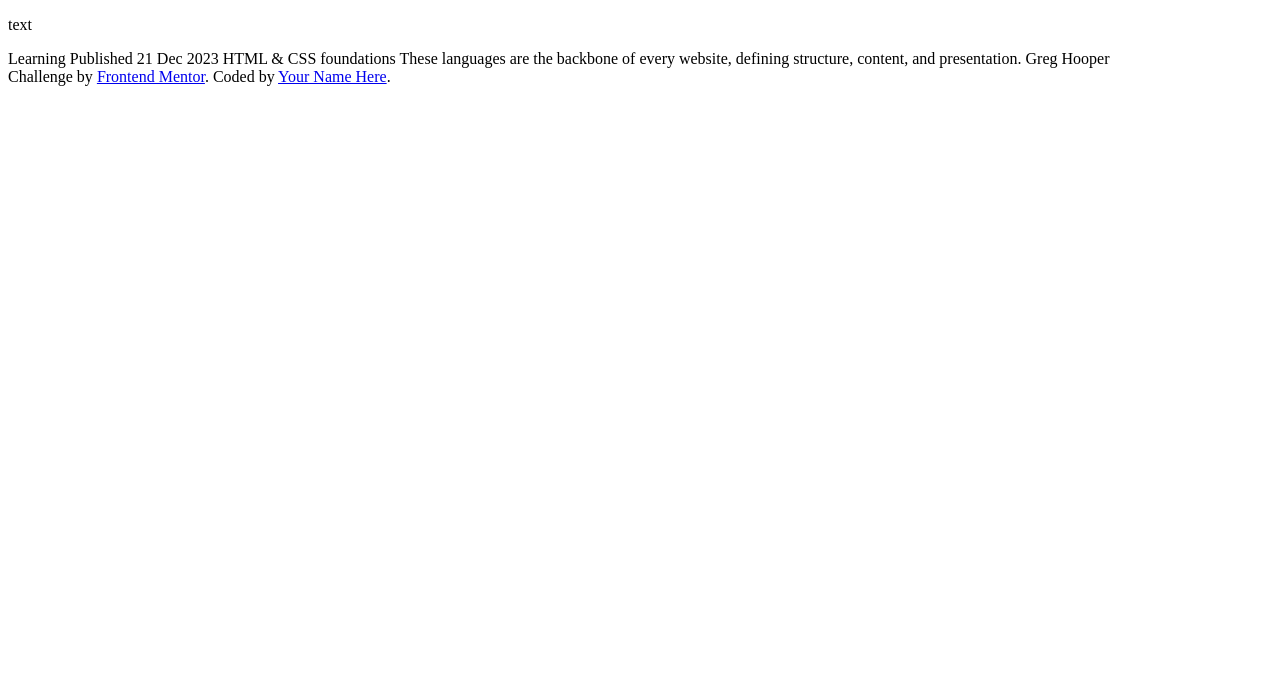
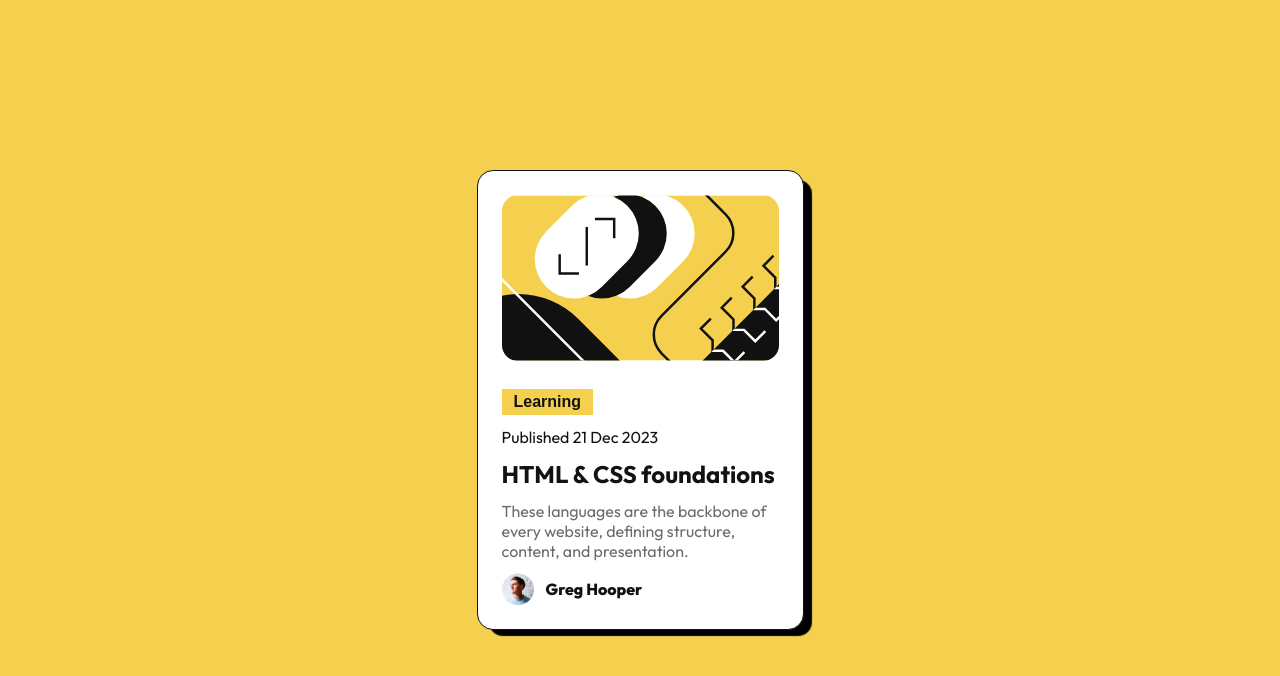
Before and after one commit to arolik/blog-preview-card-main, a plain HTML site: page index.html in a window 1280 px wide. Drawn offline with Linux system fonts and the light colour scheme.

Commit message:
finish project

```diff
--- a/index.html
+++ b/index.html
@@ -8,20 +8,21 @@
   <link rel="stylesheet" href="style.css" />
 </head>
 <body>
-  <p>text</p>
-  Learning
+  <div class="blog-card">
+    <div class="blog-card__img-container">
+      <img src="./assets/images/illustration-article.svg" />
+    </div>
+    <div class="blog-card__content">
+      <input type="button" value="Learning" class="card-btn" />
+      <p class="card-publish">Published 21 Dec 2023</p>
+      <h2 class="card-title">HTML & CSS foundations</h2>
+      <p class="card-text">These languages are the backbone of every website, defining structure, content, and presentation.</p>
+      <div class="card-author">
+          <img class="card-author__photo" src="./assets/images/image-avatar.webp" />
+          <p class="card-author__name">Greg Hooper</p>
+      </div>
+    </div>
+  </div>
 
-  Published 21 Dec 2023
-
-  HTML & CSS foundations
-
-  These languages are the backbone of every website, defining structure, content, and presentation.
-
-  Greg Hooper
-
-  <div class="attribution">
-    Challenge by <a href="https://www.frontendmentor.io?ref=challenge" target="_blank">Frontend Mentor</a>.
-    Coded by <a href="#">Your Name Here</a>.
-  </div>
 </body>
 </html>
--- a/style.css
+++ b/style.css
@@ -0,0 +1,107 @@
+@import url('https://fonts.googleapis.com/css2?family=Outfit:wght@100..900&display=swap');
+
+* {
+    box-sizing: border-box;
+}
+p, h1, h2, h3, h4, h5 {
+    margin: 0;
+}
+
+:root {
+    /* colors */
+    --yellow: hsl(47, 88%, 63%);
+    --white: hsl(0, 0%, 100%);
+    --gray-500: hsl(0, 0%, 42%);
+    --gray-950: hsl(0, 0%, 7%);
+    /* typography */
+    --fs-normal: 16px;
+    --family: "Outfit", system-ui;
+    --weight-normal: 500;
+    --weight-bold: 800;
+    /* other */
+    --radi: 1rem;
+}
+
+body {
+    margin: 0;
+    font-size: var(--fs-normal);
+    background-color: var(--yellow);
+    font-family: var(--family);
+    height: 100vh;
+    display: flex;
+    justify-content: center;
+    align-items: center;
+}
+
+.blog-card {
+    max-width: 384px;
+    padding: 24px;
+    border-radius: var(--radi);
+    border: 1px solid var(--gray-950);
+    background-color: var(--white);
+    box-shadow: 10px 8px 1px -2px rgba(0,0,0,1);
+}
+
+.blog-card__img-container {
+    margin-bottom: 24px;
+}
+
+.blog-card__img-container img {
+    width: 100%;
+    border-radius: var(--radi);
+}
+
+.blog-card__content {
+    display: grid;
+    gap: 12px;
+}
+
+.card-btn {
+    padding: 4px 12px;
+    font-size: var(--fs-normal);
+    color: var(--gray-950);
+    background-color: var(--yellow);
+    font-weight: var(--weight-bold);
+    border: none;
+    cursor: pointer;
+    width: min-content;
+}
+
+.card-publish, .card-title {
+    color: var(--gray-950);
+}
+
+.card-title:hover {
+    cursor: pointer;
+    color: var(--yellow);
+}
+
+.card-publish {
+    font-size: var(--fs-normal);
+
+}
+
+.card-text {
+    color: var(--gray-500)
+}
+
+.card-author {
+    display: flex;
+    gap: 12px;
+    align-items: center;
+}
+
+.card-author__photo {
+    width: 32px;
+}
+.card-author__name {
+    color: var(--gray-950);
+    font-weight: var(--weight-bold);
+}
+
+@media (min-width: 375px) {
+    .blog-card {
+        max-width: 327px;
+    }
+
+}
```
